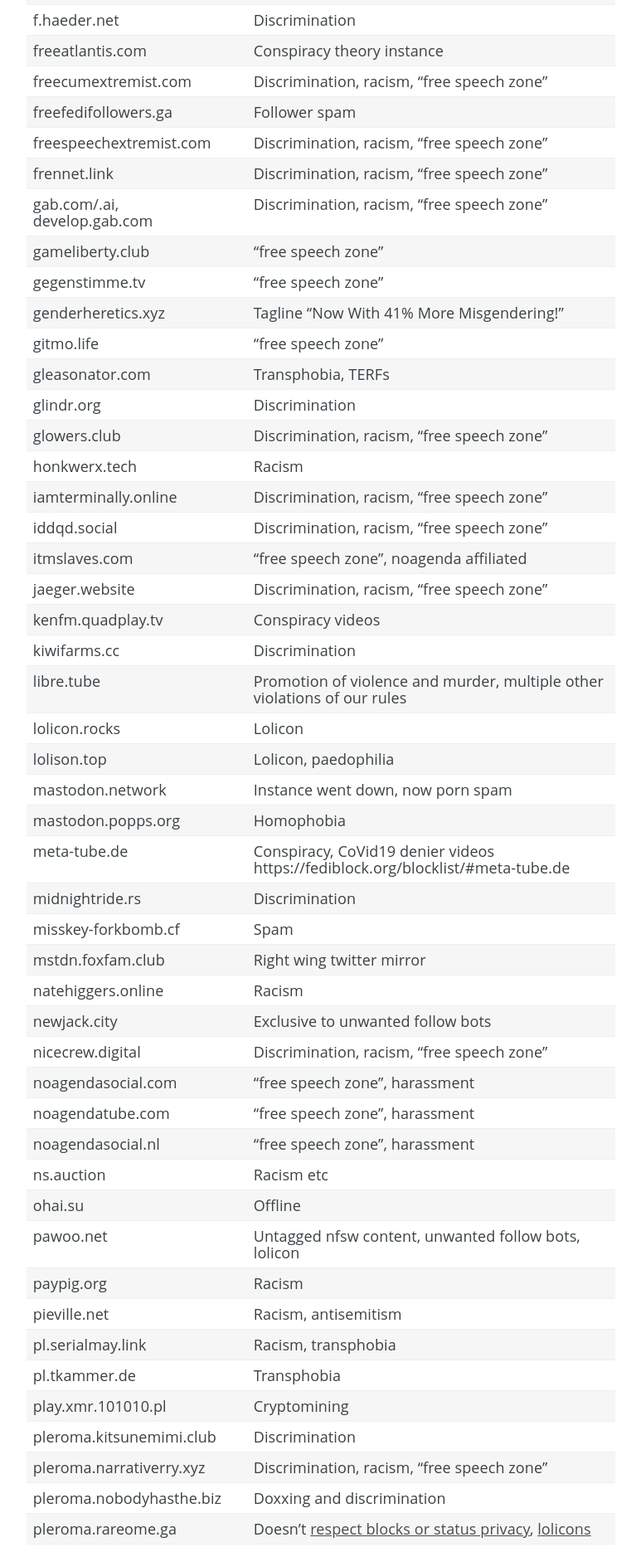
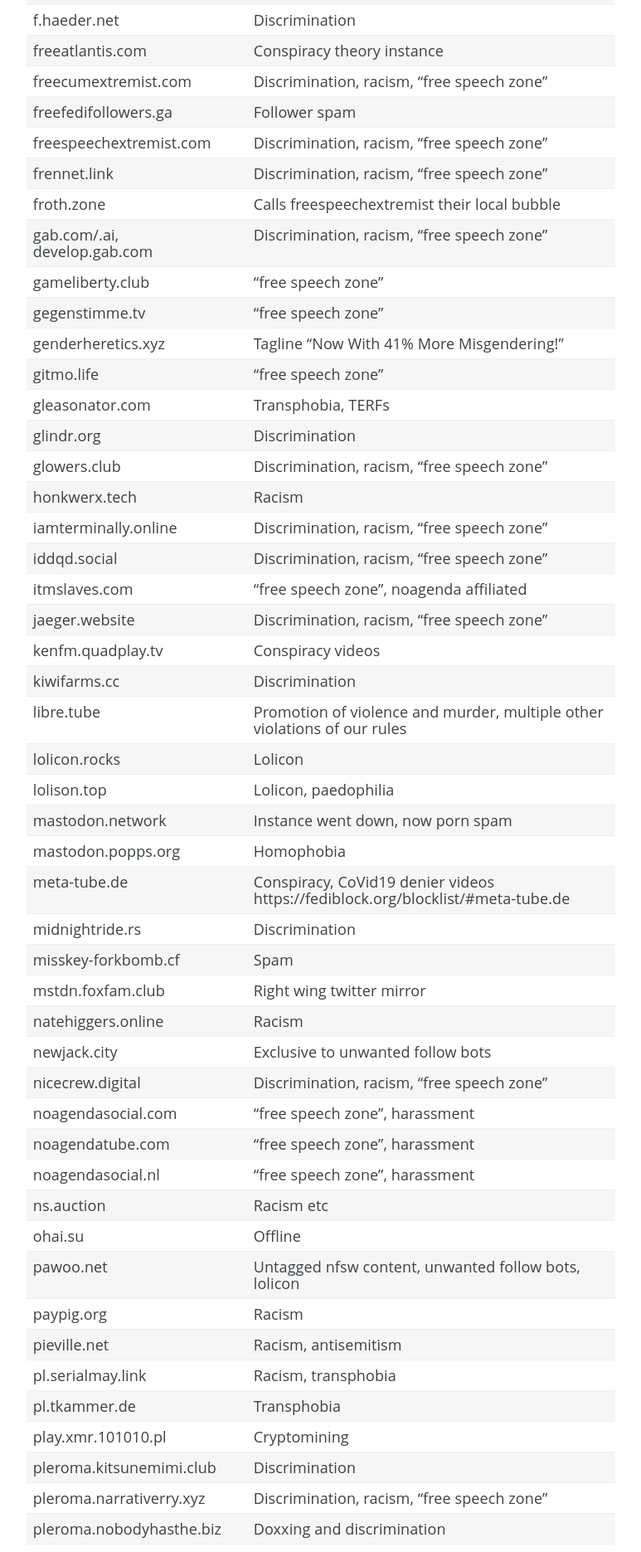
Before and after one commit to chaossocial/meta, a Jekyll site: the page built from federation.md, in a window 1280 px wide. Shown: the part 2920-4791 px from the top of the page at 83% size, without its empty margins (398-1171 px from the left). Built offline with Jekyll 4.4.1, drawn with Linux system fonts in a browser that asks for light colours; some of the changed text lies outside the part shown.

Commit message:
Block froth.zone

```diff
--- a/federation.md
+++ b/federation.md
@@ -91,6 +91,7 @@
 | freefedifollowers.ga        | Follower spam |
 | freespeechextremist.com     | Discrimination, racism, "free speech zone" |
 | frennet.link                | Discrimination, racism, "free speech zone" |
+| froth.zone                  | Calls freespeechextremist their local bubble |
 | gab.com/.ai, develop.gab.com| Discrimination, racism, "free speech zone" |
 | gameliberty.club            | "free speech zone" |
 | gegenstimme.tv              | "free speech zone" |
```
